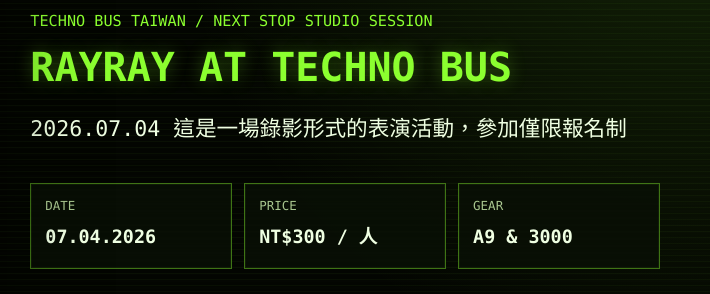
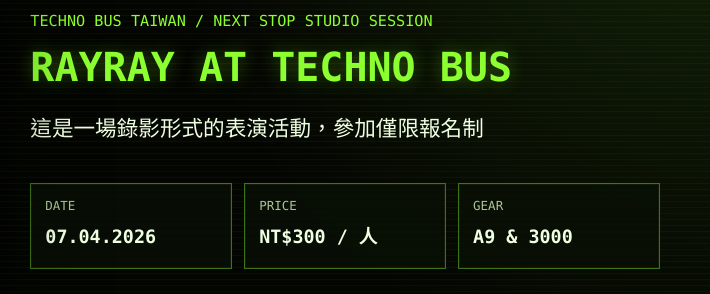
Before and after one commit to xviiiltd-bit/techno-bus-rayray-registration, a plain HTML site: page index.html in a window 1280 px wide. Shown: the part 147-441 px from the top of the page, 570-1280 px from the left. Drawn offline with Linux system fonts and the light colour scheme.

Commit message:
Remove date from hero description

```diff
--- a/index.html
+++ b/index.html
@@ -664,7 +664,7 @@
           <p class="eyebrow">TECHNO BUS TAIWAN / NEXT STOP STUDIO SESSION</p>
           <h1 id="event-title">RAYRAY at Techno Bus</h1>
           <p class="hero__lead">
-            2026.07.04 這是一場錄影形式的表演活動，參加僅限報名制
+            這是一場錄影形式的表演活動，參加僅限報名制
           </p>
 
           <div class="quick-facts" aria-label="活動重點">
```
